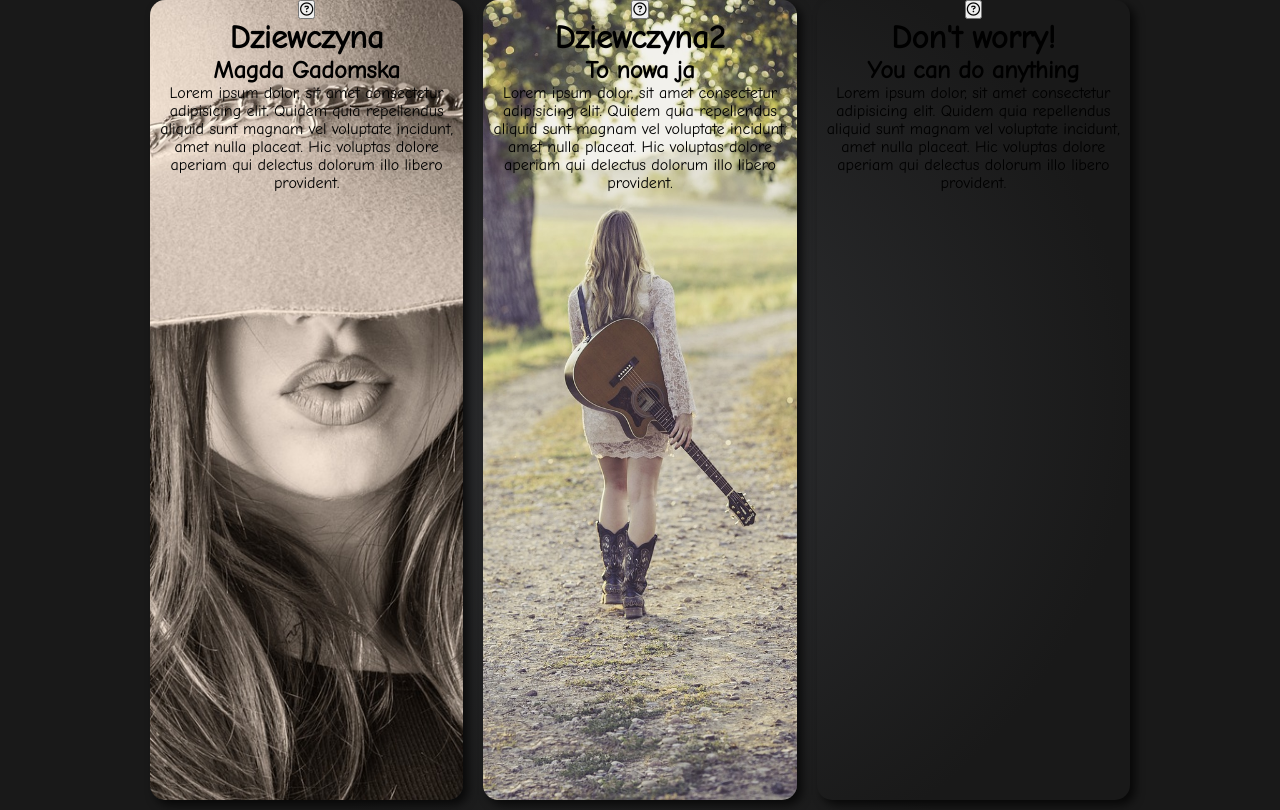
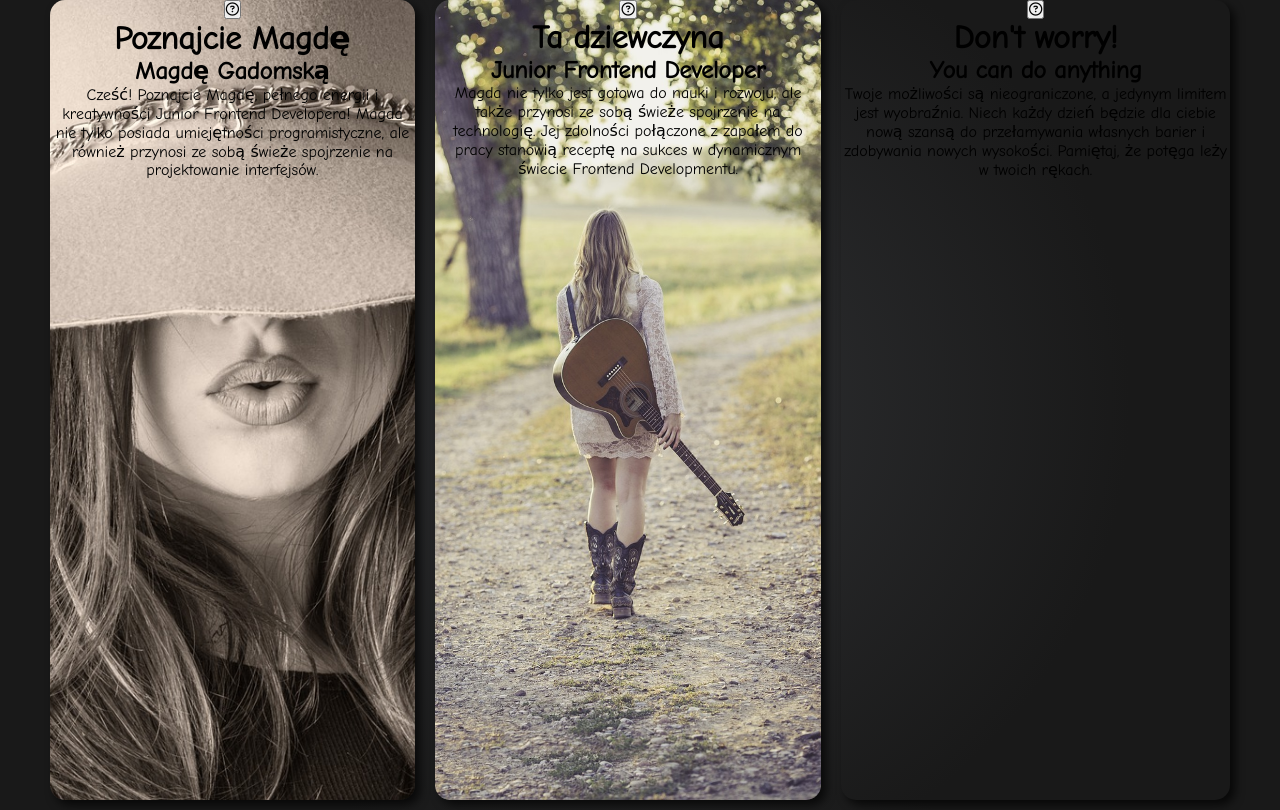
Before and after one commit to maglana/CodeDiversityRepo, a website built with Vite: page src/components/movingPhotoComponent/index.html in a window 1280 px wide. Built offline with nearby package versions, Linux system fonts and the light colour scheme.

Commit message:
adding text to cards

```diff
--- a/src/components/movingPhotoComponent/index.html
+++ b/src/components/movingPhotoComponent/index.html
@@ -26,26 +26,20 @@
 			<div class="card firstGirl">
 				<button><i class="far fa-question-circle"></i></button>
 				<div class="text">
-					<h1>Dziewczyna</h1>
-					<h2>Magda Gadomska</h2>
+					<h1>Poznajcie Magdę</h1>
+					<h2>Magdę Gadomską</h2>
 					<p>
-						Lorem ipsum dolor, sit amet consectetur adipisicing elit. Quidem
-						quia repellendus aliquid sunt magnam vel voluptate incidunt, amet
-						nulla placeat. Hic voluptas dolore aperiam qui delectus dolorum illo
-						libero provident.
+						Cześć! Poznajcie Magdę, pełnego energii i kreatywności Junior Frontend Developera! Magda nie tylko posiada umiejętności programistyczne, ale również przynosi ze sobą świeże spojrzenie na projektowanie interfejsów.
 					</p>
 				</div>
 			</div>
 			<div class="card secondGirl">
 				<button><i class="far fa-question-circle"></i></button>
 				<div class="text">
-					<h1>Dziewczyna2</h1>
-					<h2>To nowa ja</h2>
+					<h1>Ta dziewczyna</h1>
+					<h2>Junior Frontend Developer</h2>
 					<p>
-						Lorem ipsum dolor, sit amet consectetur adipisicing elit. Quidem
-						quia repellendus aliquid sunt magnam vel voluptate incidunt, amet
-						nulla placeat. Hic voluptas dolore aperiam qui delectus dolorum illo
-						libero provident.
+						Magda nie tylko jest gotowa do nauki i rozwoju, ale także przynosi ze sobą świeże spojrzenie na technologię. Jej zdolności połączone z zapałem do pracy stanowią receptę na sukces w dynamicznym świecie Frontend Developmentu.
 					</p>
 				</div>
 			</div>
@@ -55,10 +49,7 @@
 					<h1>Don't worry!</h1>
 					<h2>You can do anything</h2>
 					<p>
-						Lorem ipsum dolor, sit amet consectetur adipisicing elit. Quidem
-						quia repellendus aliquid sunt magnam vel voluptate incidunt, amet
-						nulla placeat. Hic voluptas dolore aperiam qui delectus dolorum illo
-						libero provident.
+						Twoje możliwości są nieograniczone, a jedynym limitem jest wyobraźnia. Niech każdy dzień będzie dla ciebie nową szansą do przełamywania własnych barier i zdobywania nowych wysokości. Pamiętaj, że potęga leży w twoich rękach.
 					</p>
 				</div>
 			</div>
--- a/src/components/movingPhotoComponent/style.css
+++ b/src/components/movingPhotoComponent/style.css
@@ -14,7 +14,7 @@ body {
 }
 .girlCards{
     display: flex;
-    width: 1000px;
+    width: 1200px;
 }
 .card{
     position: relative;
```
